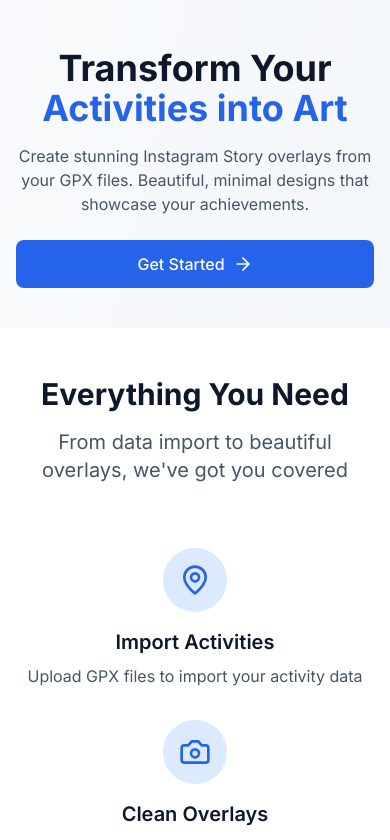
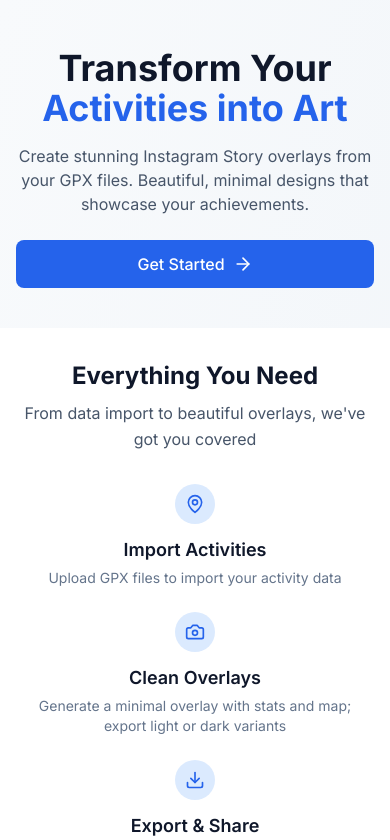
Before and after one commit to maxrugen/routeshare, a Next.js app in the folder frontend/: page / in a window 390 px wide. Shown: the top 840 px of the page. Built offline with nearby package versions, Linux system fonts and the light colour scheme.

Commit message:
Mobile polish: compact 'Everything You Need' section (smaller heading/body, reduced spacing, smaller icons); tighter section padding

```diff
--- a/frontend/app/page.tsx
+++ b/frontend/app/page.tsx
@@ -47,18 +47,18 @@ export default function HomePage() {
       </section>
 
       {/* Features Section */}
-      <section className="py-12 md:py-20 bg-white">
+      <section className="py-8 md:py-20 bg-white">
         <div className="max-w-7xl mx-auto px-4 sm:px-6 lg:px-8">
-          <div className="text-center mb-16">
-            <h2 className="text-3xl md:text-4xl font-bold text-primary-900 mb-4">
+          <div className="text-center mb-8 md:mb-16">
+            <h2 className="text-2xl md:text-4xl font-bold text-primary-900 mb-2 md:mb-4">
               Everything You Need
             </h2>
-            <p className="text-xl text-primary-600 max-w-2xl mx-auto">
+            <p className="text-base md:text-xl text-primary-600 max-w-2xl mx-auto leading-relaxed">
               From data import to beautiful overlays, we've got you covered
             </p>
           </div>
 
-          <div className="grid md:grid-cols-3 gap-8">
+          <div className="grid md:grid-cols-3 gap-6 md:gap-8">
             <motion.div
               className="text-center"
               initial={{ opacity: 0, y: 20 }}
@@ -66,13 +66,13 @@ export default function HomePage() {
               transition={{ duration: 0.6 }}
               viewport={{ once: true }}
             >
-              <div className="w-16 h-16 bg-accent-100 rounded-full flex items-center justify-center mx-auto mb-4">
-                <MapPin className="w-8 h-8 text-accent-600" />
+              <div className="w-10 h-10 md:w-16 md:h-16 bg-accent-100 rounded-full flex items-center justify-center mx-auto mb-3 md:mb-4">
+                <MapPin className="w-5 h-5 md:w-8 md:h-8 text-accent-600" />
               </div>
-              <h3 className="text-xl font-semibold text-primary-900 mb-2">
+              <h3 className="text-lg md:text-xl font-semibold text-primary-900 mb-1 md:mb-2">
                 Import Activities
               </h3>
-              <p className="text-primary-600">
+              <p className="text-primary-500 md:text-primary-600 text-sm md:text-base">
                 Upload GPX files to import your activity data
               </p>
             </motion.div>
@@ -84,13 +84,13 @@ export default function HomePage() {
               transition={{ duration: 0.6, delay: 0.2 }}
               viewport={{ once: true }}
             >
-              <div className="w-16 h-16 bg-accent-100 rounded-full flex items-center justify-center mx-auto mb-4">
-                <Camera className="w-8 h-8 text-accent-600" />
+              <div className="w-10 h-10 md:w-16 md:h-16 bg-accent-100 rounded-full flex items-center justify-center mx-auto mb-3 md:mb-4">
+                <Camera className="w-5 h-5 md:w-8 md:h-8 text-accent-600" />
               </div>
-              <h3 className="text-xl font-semibold text-primary-900 mb-2">
+              <h3 className="text-lg md:text-xl font-semibold text-primary-900 mb-1 md:mb-2">
                 Clean Overlays
               </h3>
-              <p className="text-primary-600">
+              <p className="text-primary-500 md:text-primary-600 text-sm md:text-base">
                 Generate a minimal overlay with stats and map; export light or dark variants
               </p>
             </motion.div>
@@ -102,13 +102,13 @@ export default function HomePage() {
               transition={{ duration: 0.6, delay: 0.4 }}
               viewport={{ once: true }}
             >
-              <div className="w-16 h-16 bg-accent-100 rounded-full flex items-center justify-center mx-auto mb-4">
-                <Download className="w-8 h-8 text-accent-600" />
+              <div className="w-10 h-10 md:w-16 md:h-16 bg-accent-100 rounded-full flex items-center justify-center mx-auto mb-3 md:mb-4">
+                <Download className="w-5 h-5 md:w-8 md:h-8 text-accent-600" />
               </div>
-              <h3 className="text-xl font-semibold text-primary-900 mb-2">
+              <h3 className="text-lg md:text-xl font-semibold text-primary-900 mb-1 md:mb-2">
                 Export & Share
               </h3>
-              <p className="text-primary-600">
+              <p className="text-primary-500 md:text-primary-600 text-sm md:text-base">
                 Download your Instagram-ready overlays
               </p>
             </motion.div>
```
